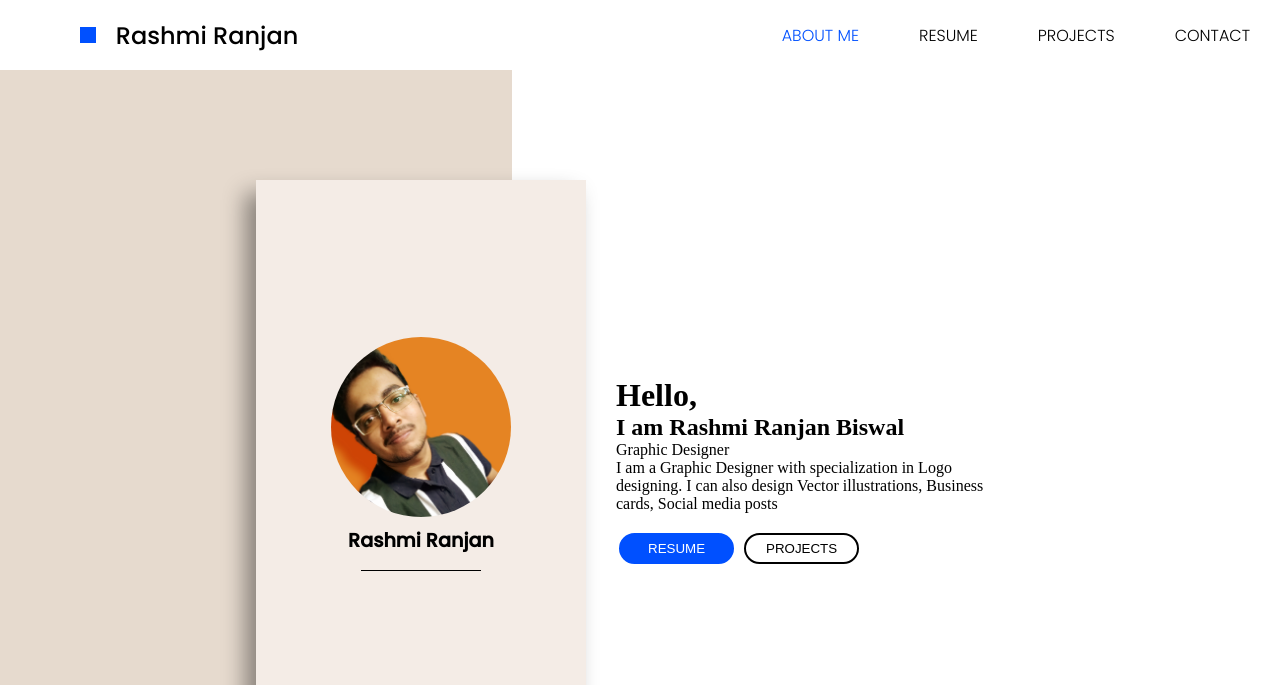
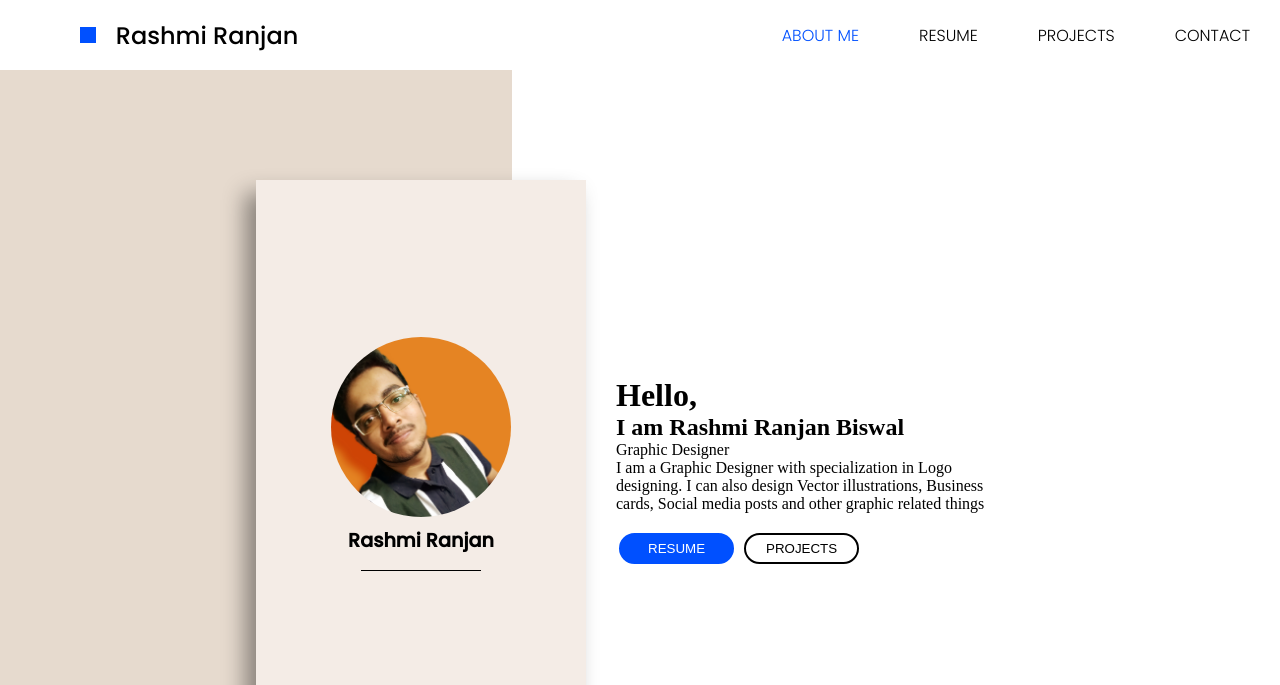
Before and after one commit to rashmiranjan002/rashmiranjan002.github.io, a plain HTML site: page portfolio/index.html in a window 1280 px wide. Shown: the top 685 px of the page. Drawn offline with Linux system fonts and the light colour scheme.

Commit message:
Update index.html

```diff
--- a/portfolio/index.html
+++ b/portfolio/index.html
@@ -64,7 +64,7 @@
                 <div class="hello"><h1>Hello,</h1></div>
                     <div class="name"><h2>I am Rashmi Ranjan Biswal</h2></div>
                     <div class="about"><p>Graphic Designer</p></div>
-                    <div class="moreabout"><p>I am a Graphic Designer with specialization in Logo designing. I can also design Vector illustrations, Business cards, Social media posts</p></div>
+                    <div class="moreabout"><p>I am a Graphic Designer with specialization in Logo designing. I can also design Vector illustrations, Business cards, Social media posts and other graphic related things</p></div>
                     <div class="buttons">
                         <a href="cv.txt" target="_blank">
                         <button class="rsm">RESUME</button></a>
```
